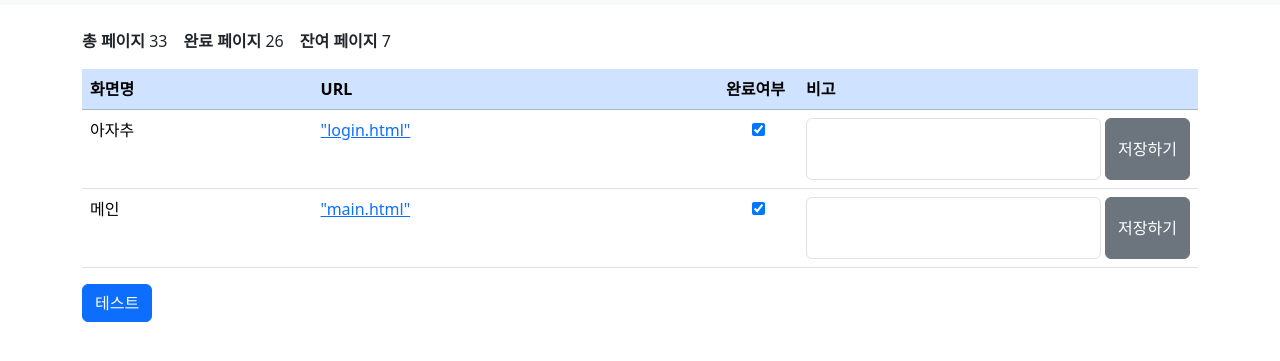
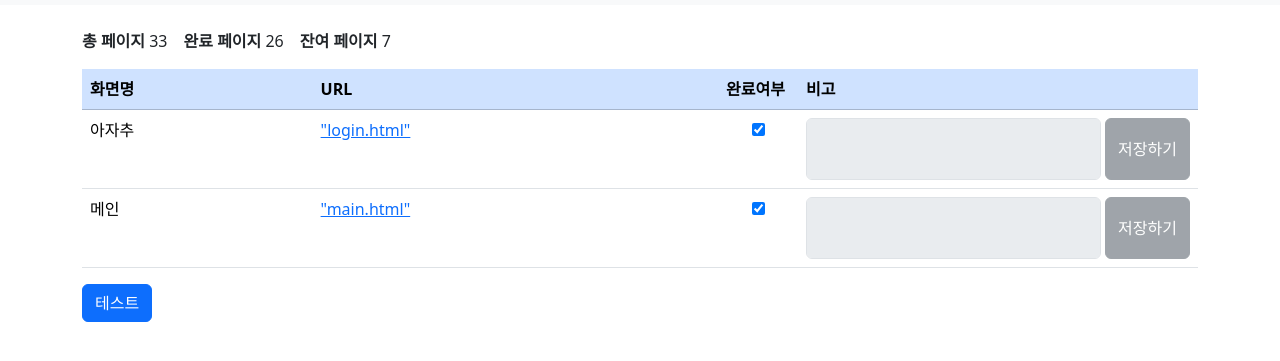
Before and after one commit to beingborn/nodejs_indexList, a website: page pages/index.html in a window 1280 px wide. Shown: the part 51-412 px from the top of the page. Drawn offline with nearby package versions, Linux system fonts and the light colour scheme.

Commit message:
(20260120) testarea disabled

```diff
--- a/pages/index.html
+++ b/pages/index.html
@@ -100,10 +100,10 @@
 
                         const noteHtml = `
                             <div style="display: flex; flex-dirrection: column; gap: 4px;">
-                                <textarea class="form-control" id=${page.id + '-textarea'} placeholder="비고입력란">
+                                <textarea disabled class="form-control" id=${page.id + '-textarea'} placeholder="비고입력란">
                                     ${page.body || ""}
                                 </textarea>
-                                <button class="btn btn-secondary flex-shrink-0">저장하기</button>
+                                <button disabled class="btn btn-secondary flex-shrink-0">저장하기</button>
                             </div>
                         `
                         const noteCell = $('<td></td>').html(noteHtml);
```
